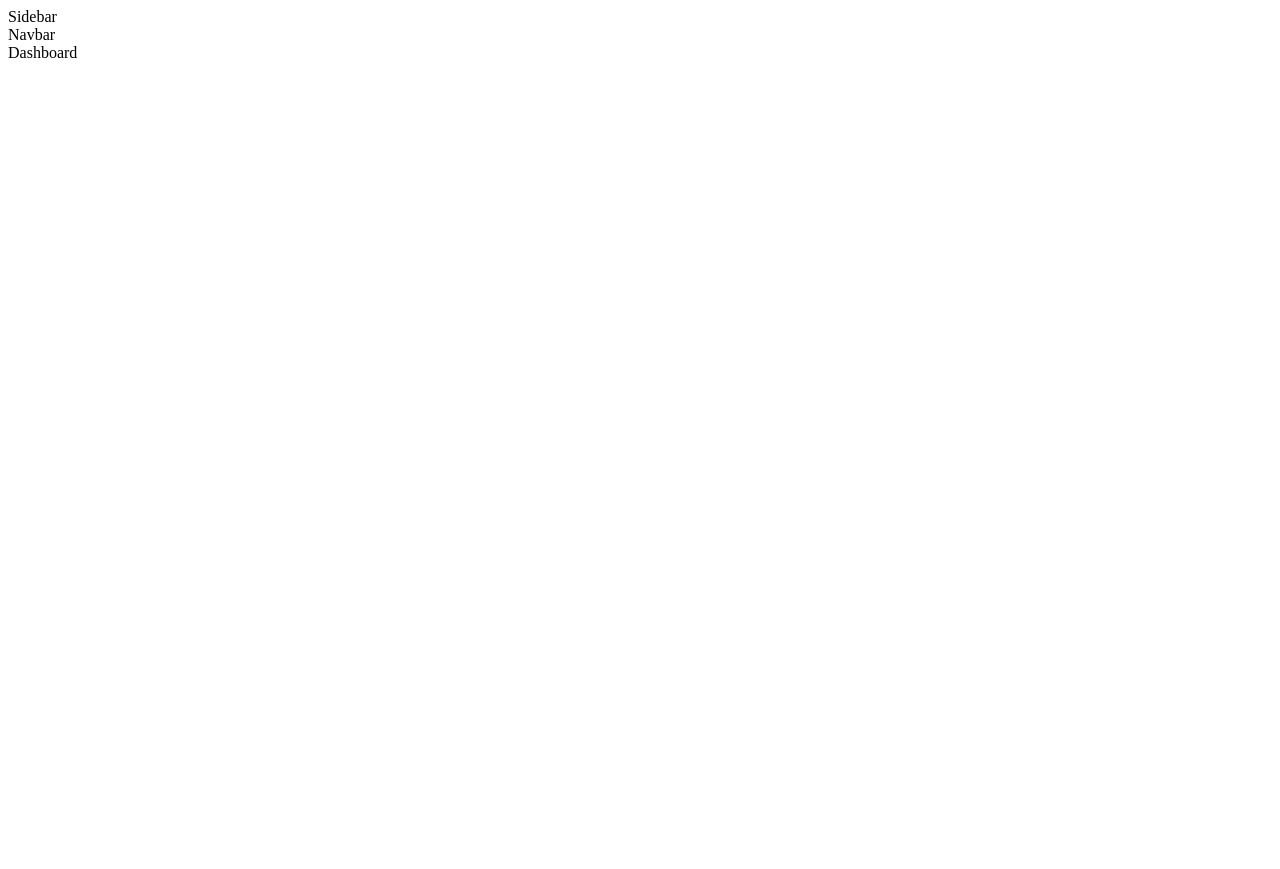
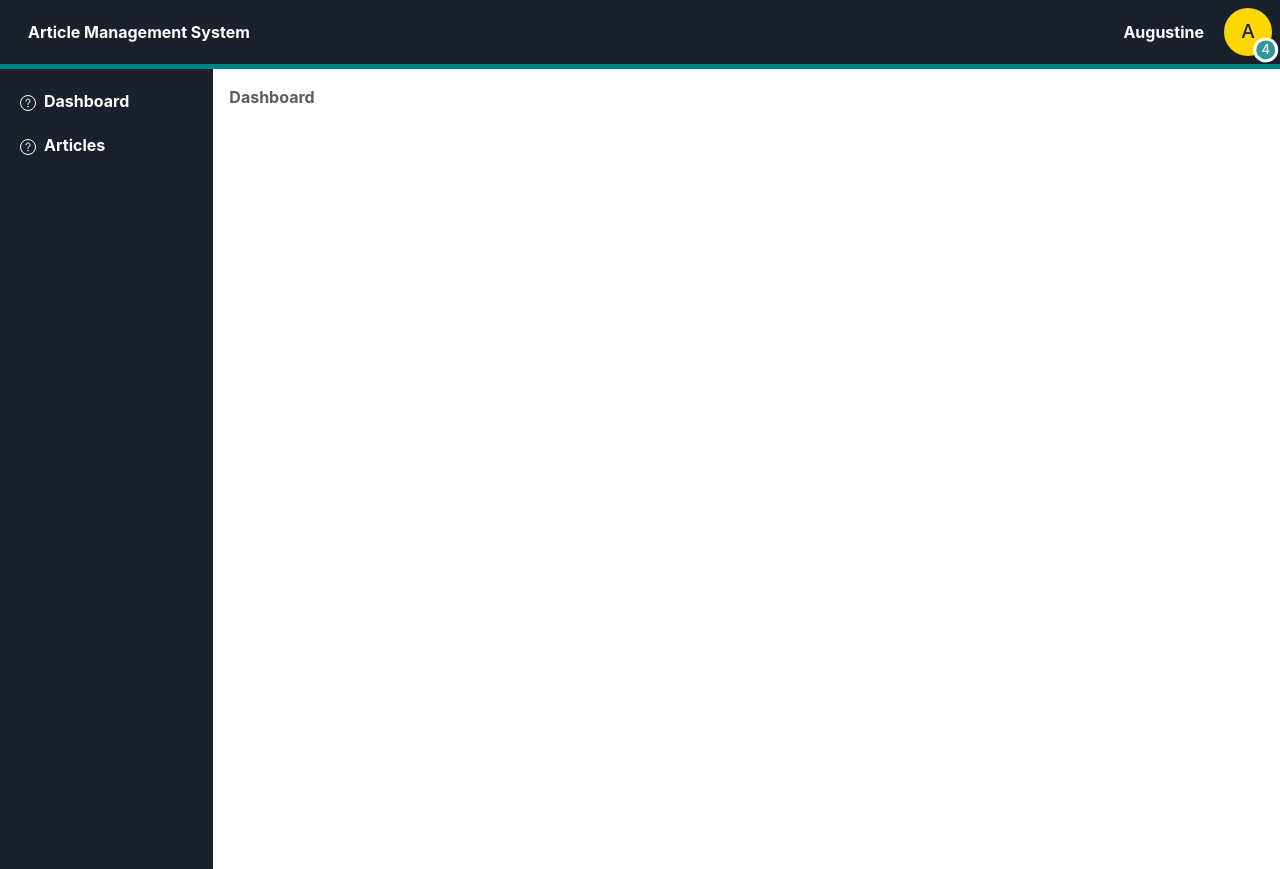
Before and after one commit to akotonyStark/article-management-system, a React (Vite) app: page / in a window 1280 px wide. Before the commit the page ends 800 px from the top, so only its background shows below. Built offline with nearby package versions, Linux system fonts and the light colour scheme; the HTML template or start-up script is replaced by a standard one.

Commit message:
layout and routes set up

```diff
--- a/src/App.css
+++ b/src/App.css
@@ -0,0 +1,4 @@
+#root {
+  margin: 0 auto;
+  /* text-align: center; */
+}
--- a/src/App.tsx
+++ b/src/App.tsx
@@ -3,6 +3,8 @@ import { createBrowserRouter, createRoutesFromElements, Route, RouterProvider }
 import './App.css'
 import RootLayout from './layouts/RootLayout'
 import Dashboard from './pages/Dashboard'
+import { ChakraProvider } from '@chakra-ui/react'
+import Articles from './pages/Articles'
 
 function App() {
 
@@ -11,14 +13,16 @@ function App() {
       <Route path='/' element={<RootLayout/>}>
         <Route index element={<Dashboard />} />
         <Route path='/dashboard' element={<Dashboard />} />
+        <Route path='/articles' element={<Articles />} />
     </Route>
     )
   )
 
   return (
-    <>
+    <ChakraProvider >
       <RouterProvider router={router}/>
-    </>
+    </ChakraProvider>
+
   )
 }
 
--- /dev/null
+++ b/src/components/Navbar.tsx
@@ -0,0 +1,31 @@
+import {
+  Avatar,
+  AvatarBadge,
+  Flex,
+  Heading,
+  HStack,
+  Spacer,
+  Text,
+} from "@chakra-ui/react";
+
+const Navbar = () => {
+  return (
+    <Flex as={"nav"} alignItems={"center"} background={'#1a202c'}  p={2} style={{borderBottom:'5px solid teal'}}>
+      <Heading size={'0.6em'} pl={5}>Article Management System</Heading>
+      <Spacer />
+
+      <HStack spacing={"20px"}>
+      <Text>Augustine</Text>
+        <Avatar src={""} bg={"gold"} name="Augustine">
+          <AvatarBadge width="1.3em" bg={"teal.500"}>
+            <Text fontSize={"small"} color={"white"}>
+              4
+            </Text>
+          </AvatarBadge>
+        </Avatar>
+      </HStack>
+    </Flex>
+  );
+};
+
+export default Navbar;
--- /dev/null
+++ b/src/components/Sidebar.tsx
@@ -0,0 +1,22 @@
+// import { AtSignIcon, CalendarIcon, EditIcon, HamburgerIcon } from "@chakra-ui/icons"
+import { List, ListIcon, ListItem } from "@chakra-ui/react"
+import { NavLink } from "react-router-dom"
+// import { NavLink } from "react-router-dom"
+
+const Sidebar = () => {
+    return (
+        <List color={'white'} background={'#1a202c'} height={'100vh'} fontSize={{base:'0.6em', md:'0.8em', lg:'1em'}} spacing={5} p={5} >
+            <ListItem>
+                <ListIcon />
+                <NavLink to={'/'}>Dashboard</NavLink>
+            </ListItem>
+
+            <ListItem>
+                <ListIcon />
+                <NavLink to={'/articles'}>Articles</NavLink>
+            </ListItem>
+        </List>
+    )
+}
+
+export default Sidebar
--- a/src/layouts/RootLayout.tsx
+++ b/src/layouts/RootLayout.tsx
@@ -1,14 +1,34 @@
-import { Outlet } from "react-router-dom"
+import { Outlet } from "react-router-dom";
+import Navbar from "../components/Navbar";
+import Sidebar from "../components/Sidebar";
+import { Grid, GridItem} from "@chakra-ui/react";
 
 const RootLayout = () => {
   return (
-    <div>
-        <aside>Sidebar</aside>
-        <nav>Navbar</nav>
-        <Outlet/>
+    <>
+      <Grid
+        templateAreas={
+                `"header header"
+                  "nav main"
+                  "nav footer"`}
 
-    </div>
-  )
-}
+        gridTemplateColumns={"1fr 5fr"}
+        h="200px"
+        color="blackAlpha.700"
+        fontWeight="bold"
+      >
+        <GridItem  area={"header"} color={"white"} >
+          <Navbar/>
+        </GridItem>
+        <GridItem  area={"nav"}>
+          <Sidebar/>
+        </GridItem>
+        <GridItem  area={"main"}>
+          <Outlet/>
+        </GridItem>
+      </Grid>
+    </>
+  );
+};
 
-export default RootLayout
+export default RootLayout;
--- /dev/null
+++ b/src/pages/Articles.tsx
@@ -0,0 +1,10 @@
+import { Grid } from "@chakra-ui/react"
+
+
+const Articles = () => {
+  return (
+    <Grid p={4}>Articles</Grid>
+  )
+}
+
+export default Articles
--- a/src/pages/Dashboard.tsx
+++ b/src/pages/Dashboard.tsx
@@ -1,8 +1,9 @@
+import { Grid } from "@chakra-ui/react"
 
 
 const Dashboard = () => {
   return (
-    <div>Dashboard</div>
+    <Grid p={4}>Dashboard</Grid>
   )
 }
 
```
